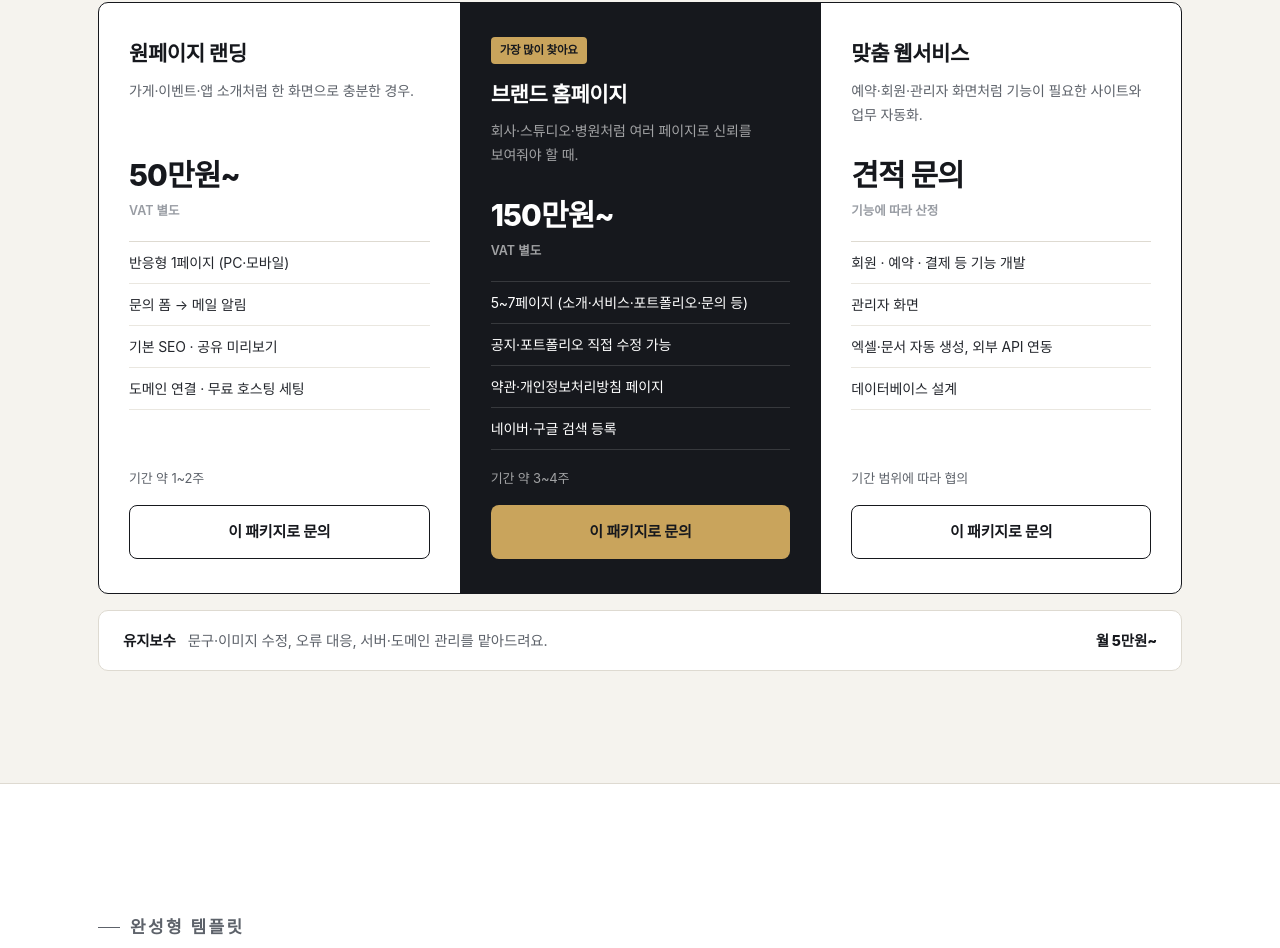
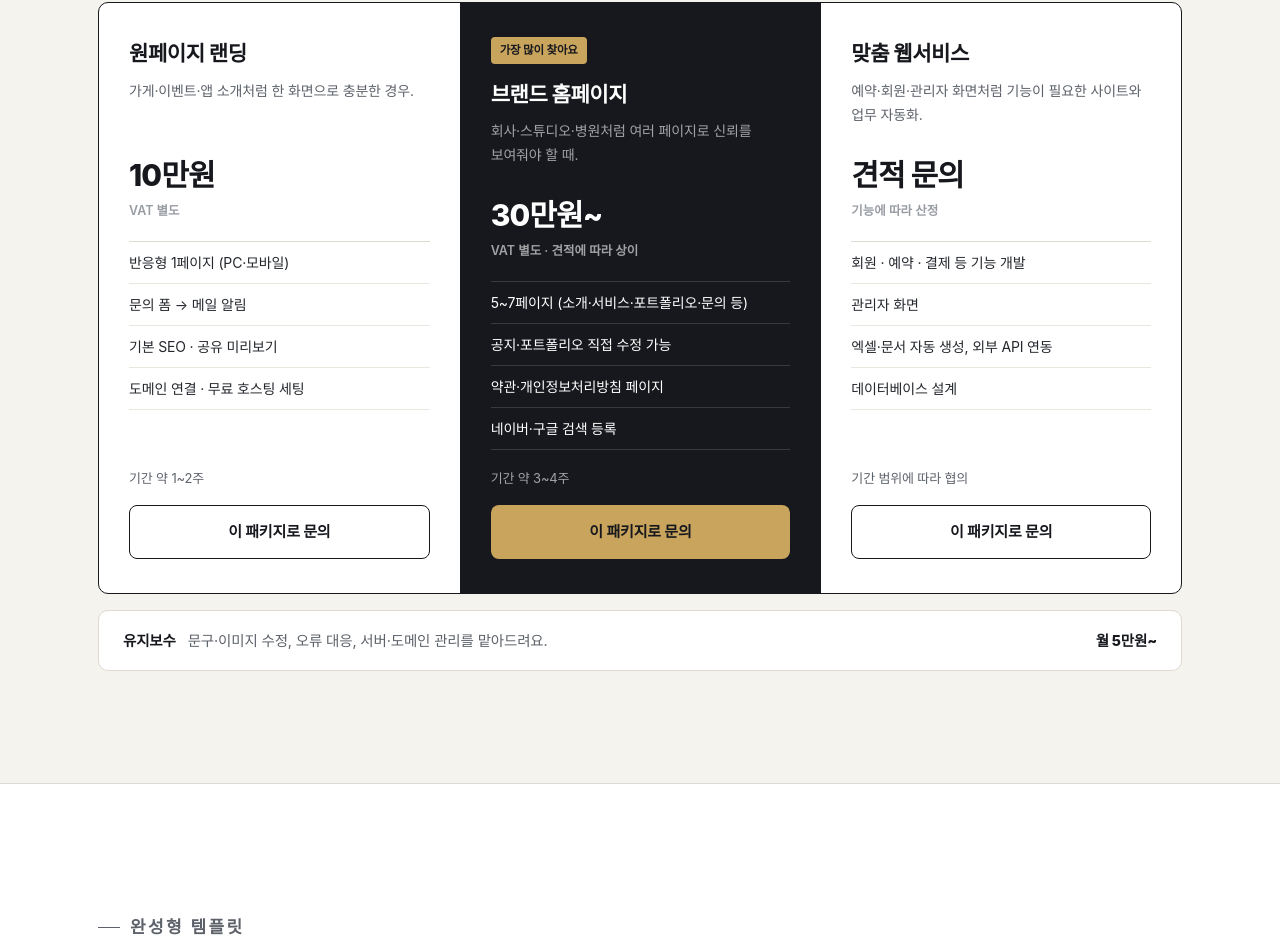
Before and after one commit to kyojin00/kyorang-www, a Next.js app: page / in a window 1280 px wide. Shown: the part 1016-1964 px from the top of the page. Built offline with nearby package versions, Linux system fonts and the light colour scheme; a web font is replaced by a local one.

Commit message:
제작 패키지 가격 수정: 원페이지 10만원, 브랜드 홈페이지 30만원~
Co-Authored-By: Claude Opus 5.5 <noreply@anthropic.com>
Claude-Session: https://claude.ai/code/session_011SDeKAK3VFFfCiuMceXvoX

```diff
--- a/src/data/studio.ts
+++ b/src/data/studio.ts
@@ -26,7 +26,7 @@ export const PACKAGES: Package[] = [
   {
     id: 'landing',
     name: '원페이지 랜딩',
-    price: '50만원~',
+    price: '10만원',
     note: 'VAT 별도',
     desc: '가게·이벤트·앱 소개처럼 한 화면으로 충분한 경우.',
     includes: [
@@ -40,8 +40,8 @@ export const PACKAGES: Package[] = [
   {
     id: 'brand',
     name: '브랜드 홈페이지',
-    price: '150만원~',
-    note: 'VAT 별도',
+    price: '30만원~',
+    note: 'VAT 별도 · 견적에 따라 상이',
     desc: '회사·스튜디오·병원처럼 여러 페이지로 신뢰를 보여줘야 할 때.',
     includes: [
       '5~7페이지 (소개·서비스·포트폴리오·문의 등)',
```
